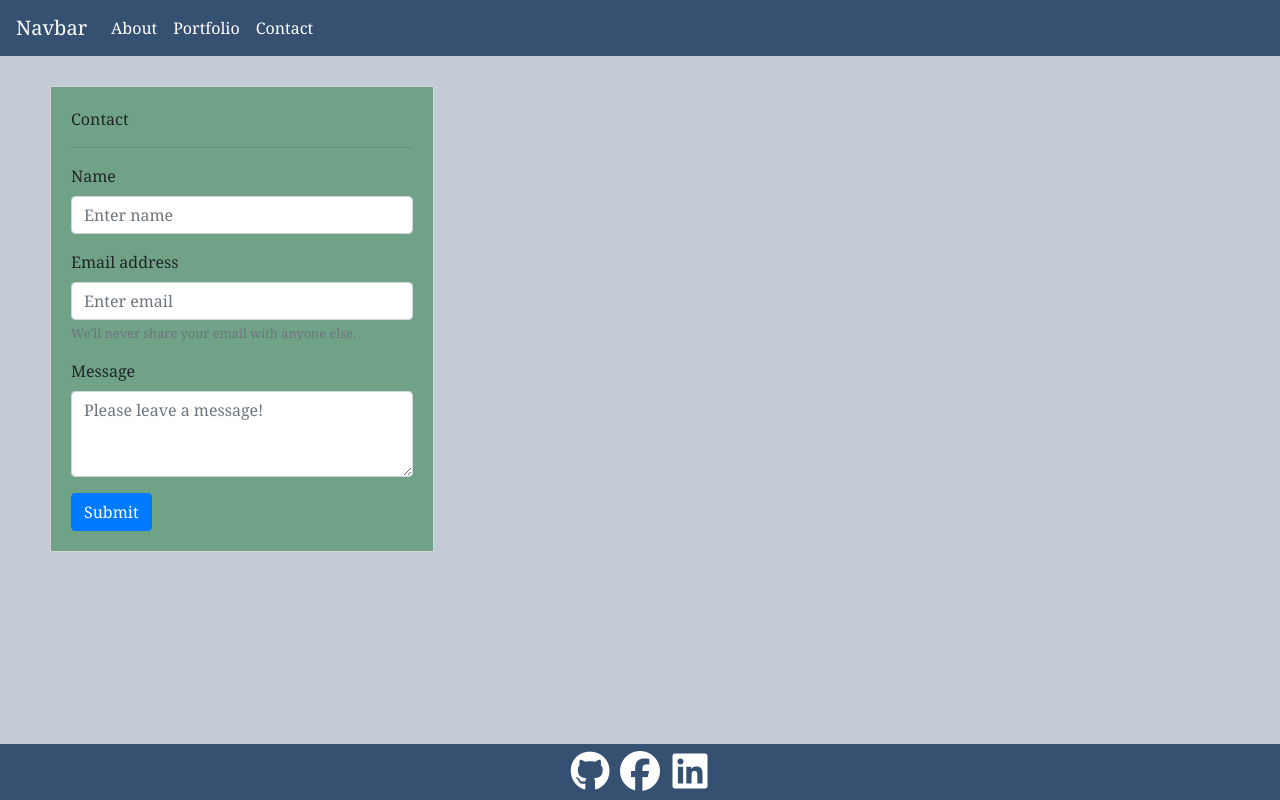
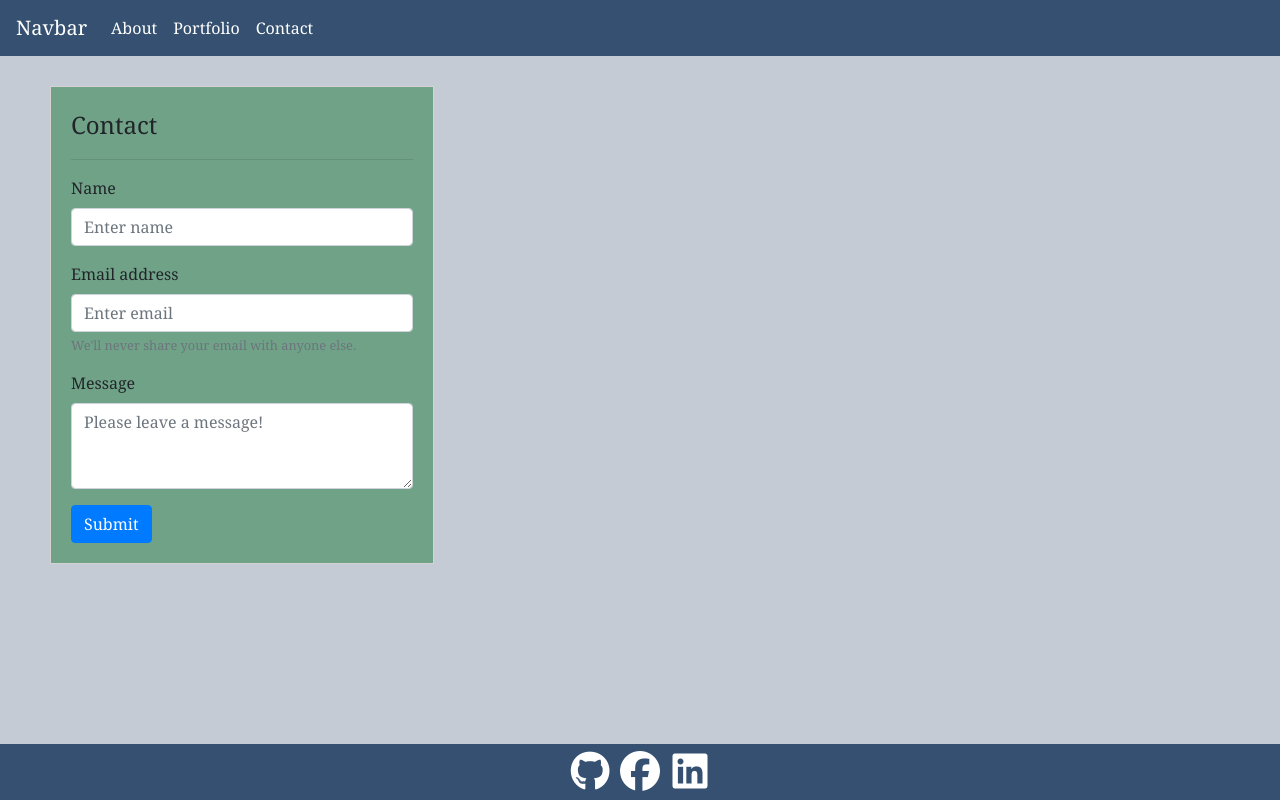
Before and after one commit to nickgusd/React-Portfolio, a React (Create React App) app in the folder portfolio/: page /contact in a window 1280 px wide. Built offline with nearby package versions, Linux system fonts and the light colour scheme.

Commit message:
updating routes

```diff
--- a/portfolio/src/components/ContactForm/style.css
+++ b/portfolio/src/components/ContactForm/style.css
@@ -23,7 +23,7 @@ form {
 }
 
 header {
-    font-size: px;;
+    font-size: 24px;
 }
 
 @media (max-width: 640px) {
--- a/portfolio/src/components/Navbar/index.js
+++ b/portfolio/src/components/Navbar/index.js
@@ -10,7 +10,7 @@ function Navbar() {
     return (
 
       <nav className="navbar navbar-expand-lg navbar-light text-left" id="nav-color">
-      <Link className="navbar-brand" to="/" id="navbar-text">
+      <Link className="navbar-brand" to="/React-Portfolio" id="navbar-text">
         Navbar
       </Link>
       <div>
@@ -49,27 +49,6 @@ function Navbar() {
 
 
 
-
-      //   <nav className="navbar navbar-expand-lg navbar-light bg-light">
-      //   <a className="navbar-brand" href="#">Navbar</a>
-      //   <button className="navbar-toggler" type="button" data-toggle="collapse" data-target="#navbarNav" aria-controls="navbarNav" aria-expanded="false" aria-label="Toggle navigation">
-      //     <span className="navbar-toggler-icon"></span>
-      //   </button>
-      //   <div className="collapse navbar-collapse" id="navbarNav">
-      //     <ul className="navbar-nav">
-      //       <li className="nav-item active">
-      //         <a className="nav-link" href="index.html">About <span className="sr-only">(current)</span></a>
-      //       </li>
-      //       <li className="nav-item">
-      //         <a className="nav-link" href="portfolio.html">Portfolio</a>
-      //       </li>
-      //       <li className="nav-item">
-      //         <a className="nav-link" href="contact.html">Contact</a>
-      //       </li>
-      //     </ul>
-      //   </div>
-      // </nav>
-
     )
 }
 
```
